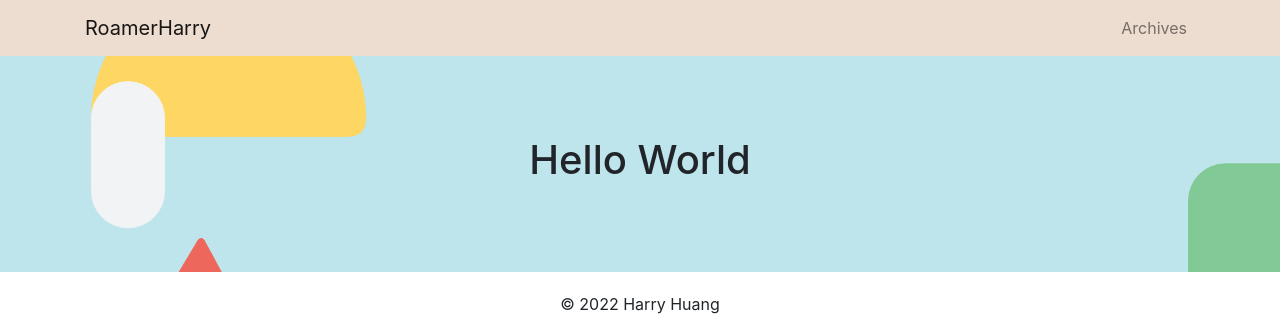
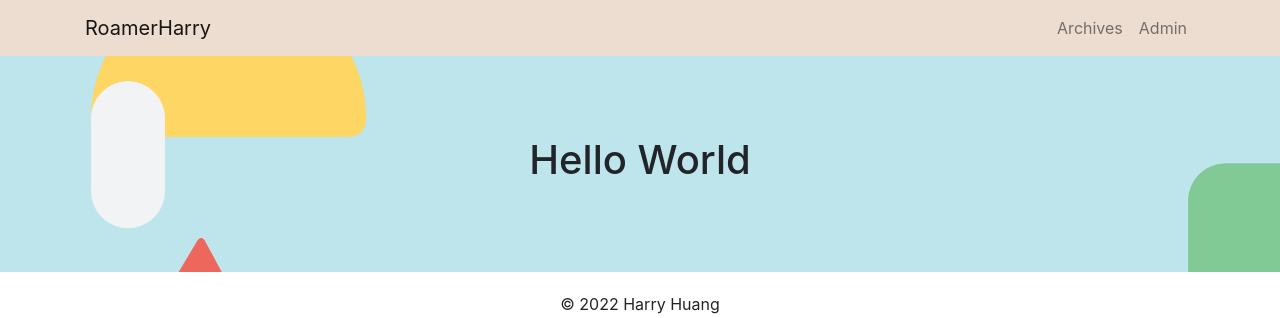
Before and after one commit to harryhmx/roamerharry, a Django app: page / in a window 1280 px wide. Shown: the top 318 px of the page. Run offline with Django 3.2, Linux system fonts and the light colour scheme; style sheets or scripts are compiled from the project's sources; some libraries are stand-ins or nearby versions.

Commit message:
Link admin in navbar and update README again

```diff
--- a/templates/header.html
+++ b/templates/header.html
@@ -11,6 +11,9 @@
           <li class="nav-item">
             <a class="nav-link" href="{% url 'archives' %}">Archives</a>
           </li>
+          <li class="nav-item">
+            <a class="nav-link" href="/admin/">Admin</a>
+          </li>
         </ul>
       </div>
     </div>
```
Also changed, not shown: README.md.
